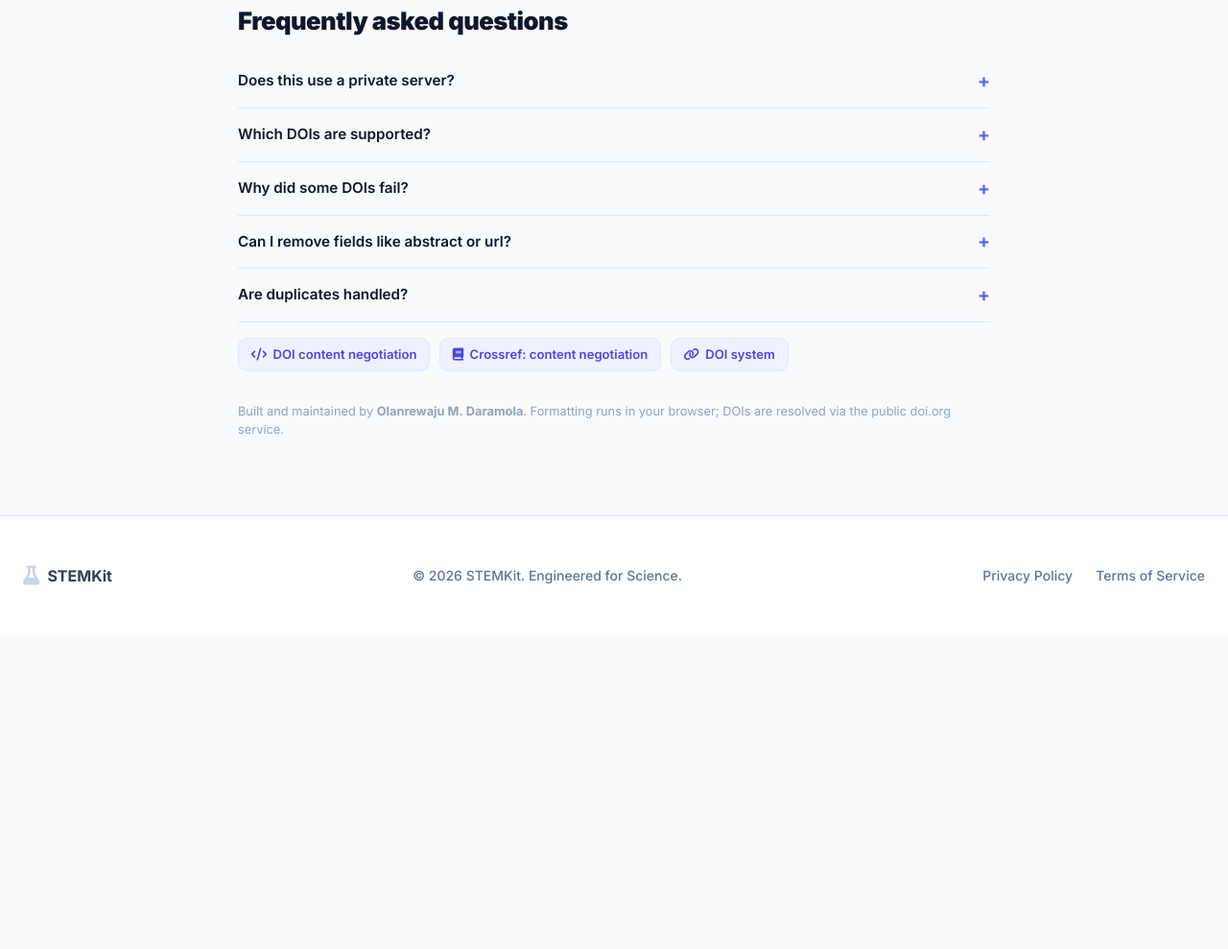
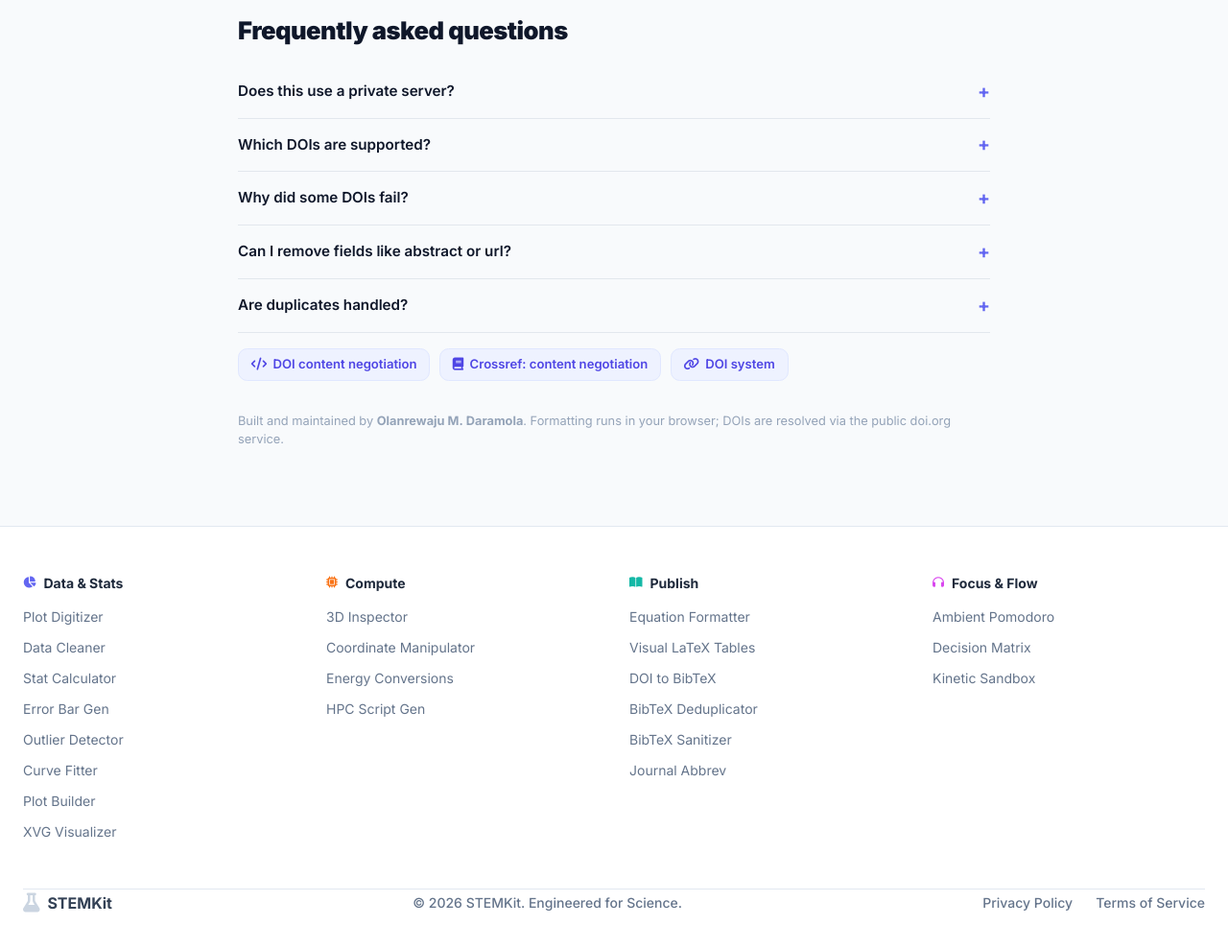
Before and after one commit to LD-Shell/stemkit, a plain HTML site: page doi-fetcher.html in a window 1280 px wide. Shown: the part 1807-2796 px from the top of the page at 96% size. Before the commit the page ends 2469 px from the top, so only its background shows below. Drawn offline with Linux system fonts and the light colour scheme.

Commit message:
doi-fetcher: page

```diff
--- a/doi-fetcher.html
+++ b/doi-fetcher.html
@@ -160,6 +160,7 @@
 <script type="application/ld+json">
 {"@context": "https://schema.org", "@type": "FAQPage", "mainEntity": [{"@type": "Question", "name": "Does this use a private server?", "acceptedAnswer": {"@type": "Answer", "text": "No STEMKit server is involved. Your browser contacts the public doi.org content-negotiation service directly to resolve each DOI."}}, {"@type": "Question", "name": "Which DOIs are supported?", "acceptedAnswer": {"@type": "Answer", "text": "Any DOI whose registration agency exposes BibTeX via content negotiation &mdash; this covers the great majority of Crossref (journal/conference) and many DataCite (dataset) DOIs."}}, {"@type": "Question", "name": "Why did some DOIs fail?", "acceptedAnswer": {"@type": "Answer", "text": "Common causes are a typo, a DOI whose agency doesn't return BibTeX, or a transient network error. Failed DOIs are listed and can be retried in one click."}}, {"@type": "Question", "name": "Can I remove fields like abstract or url?", "acceptedAnswer": {"@type": "Answer", "text": "Yes. The field panel lets you keep only the BibTeX fields you want; filtering is applied to every entry locally."}}, {"@type": "Question", "name": "Are duplicates handled?", "acceptedAnswer": {"@type": "Answer", "text": "Yes. Identical DOIs are detected and removed before fetching, and the count is reported."}}]}
 </script>
+    <link rel="stylesheet" href="src/home.css">
     <link rel="stylesheet" href="src/output.css">
 </head>
 <body class="bg-slate-50 dark:bg-slate-950 text-slate-900 dark:text-slate-100 min-h-screen flex flex-col transition-colors duration-300">
@@ -386,17 +387,60 @@
 
     <!-- ════════ FOOTER (identical to original) ════════ -->
     <footer class="mt-auto border-t border-slate-200 dark:border-slate-800 bg-white dark:bg-slate-950 py-12">
-        <div class="max-w-7xl mx-auto px-6 flex flex-col md:flex-row items-center justify-between text-slate-500 dark:text-slate-400">
-            <div class="flex items-center gap-2 mb-4 md:mb-0">
-                <i class="fa-solid fa-flask text-xl text-slate-300 dark:text-slate-700"></i>
-                <span class="font-bold text-slate-700 dark:text-slate-300">STEMKit</span>
+        <div class="max-w-7xl mx-auto px-6">
+            <div class="stk-dir mb-12">
+                <div>
+                    <h4><i class="fa-solid fa-chart-pie text-indigo-500 text-xs"></i> Data &amp; Stats</h4>
+                    <ul>
+                        <li><a href="plot-digitizer.html">Plot Digitizer</a></li>
+                        <li><a href="data-cleaner.html">Data Cleaner</a></li>
+                        <li><a href="stats-calculator.html">Stat Calculator</a></li>
+                        <li><a href="error-bar-generator.html">Error Bar Gen</a></li>
+                        <li><a href="outlier-detector.html">Outlier Detector</a></li>
+                        <li><a href="curve-fitter.html">Curve Fitter</a></li>
+                        <li><a href="plot-builder.html">Plot Builder</a></li>
+                        <li><a href="xvg-visualizer.html">XVG Visualizer</a></li>
+                    </ul>
+                </div>
+                <div>
+                    <h4><i class="fa-solid fa-microchip text-orange-500 text-xs"></i> Compute</h4>
+                    <ul>
+                        <li><a href="structure-inspector.html">3D Inspector</a></li>
+                        <li><a href="coordinate-manipulator.html">Coordinate Manipulator</a></li>
+                        <li><a href="scientific-converter.html">Energy Conversions</a></li>
+                        <li><a href="script-generator.html">HPC Script Gen</a></li>
+                    </ul>
+                </div>
+                <div>
+                    <h4><i class="fa-solid fa-book-open text-teal-500 text-xs"></i> Publish</h4>
+                    <ul>
+                        <li><a href="latex-formatter.html">Equation Formatter</a></li>
+                        <li><a href="latex-tables.html">Visual LaTeX Tables</a></li>
+                        <li><a href="doi-fetcher.html">DOI to BibTeX</a></li>
+                        <li><a href="bibtex-deduplicator.html">BibTeX Deduplicator</a></li>
+                        <li><a href="bibtex-sanitizer.html">BibTeX Sanitizer</a></li>
+                        <li><a href="journal-abbreviator.html">Journal Abbrev</a></li>
+                    </ul>
+                </div>
+                <div>
+                    <h4><i class="fa-solid fa-headphones text-fuchsia-500 text-xs"></i> Focus &amp; Flow</h4>
+                    <ul>
+                        <li><a href="pomodoro.html">Ambient Pomodoro</a></li>
+                        <li><a href="decision.html">Decision Matrix</a></li>
+                        <li><a href="sandbox.html">Kinetic Sandbox</a></li>
+                    </ul>
+                </div>
             </div>
-            <div class="text-center md:text-left mb-4 md:mb-0 text-sm font-medium">
-                &copy; 2026 STEMKit. Engineered for Science.
-            </div>
-            <div class="flex gap-6 text-sm font-medium">
-                <a href="#" class="hover:text-indigo-500 transition-colors">Privacy Policy</a>
-                <a href="#" class="hover:text-indigo-500 transition-colors">Terms of Service</a>
+            <div class="border-t border-slate-200 dark:border-slate-800 pt-8 flex flex-col md:flex-row items-center justify-between text-slate-500 dark:text-slate-400 gap-4">
+                <div class="flex items-center gap-2">
+                    <i class="fa-solid fa-flask text-xl text-slate-300 dark:text-slate-700"></i>
+                    <span class="font-bold text-slate-700 dark:text-slate-300">STEMKit</span>
+                </div>
+                <div class="text-center text-sm font-medium">&copy; 2026 STEMKit. Engineered for Science.</div>
+                <div class="flex gap-6 text-sm font-medium">
+                    <a href="privacy.html#privacy" class="hover:text-indigo-500 transition-colors">Privacy Policy</a>
+                    <a href="privacy.html#terms" class="hover:text-indigo-500 transition-colors">Terms of Service</a>
+                </div>
             </div>
         </div>
     </footer>
```
